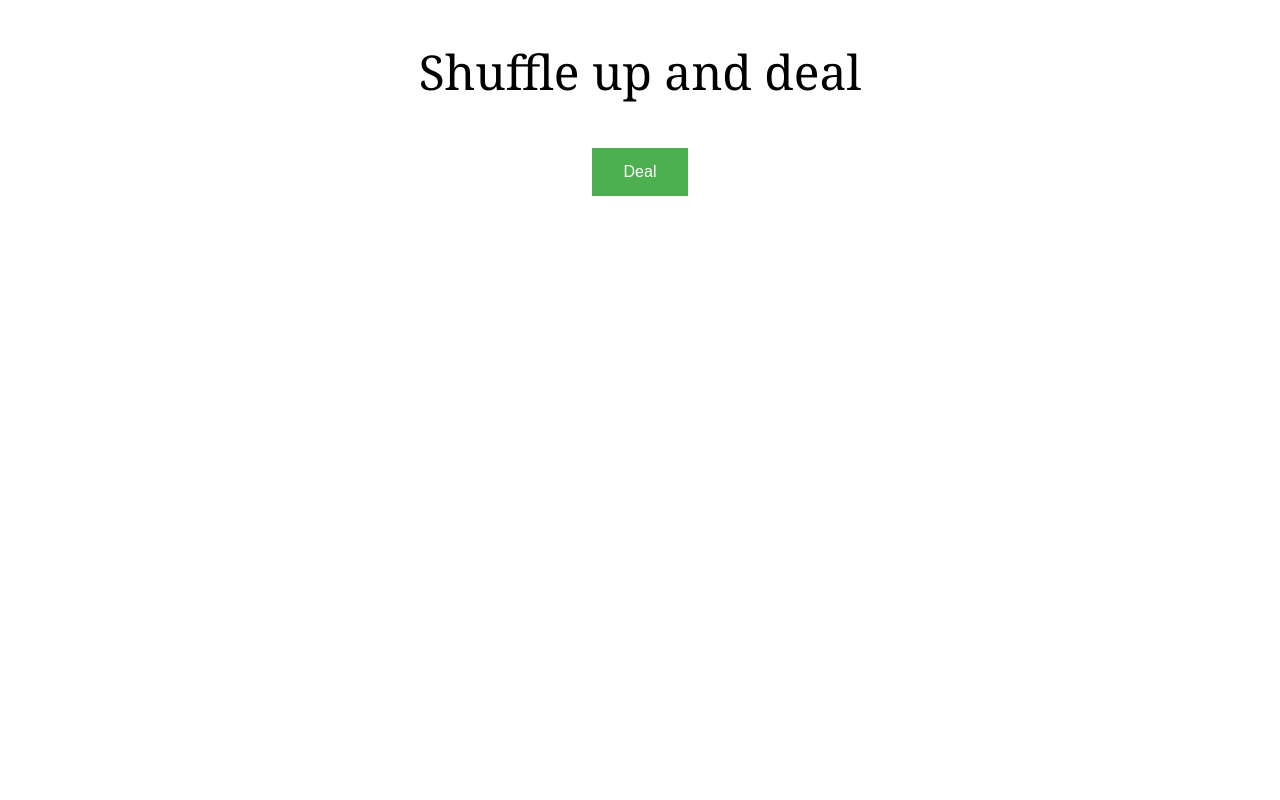
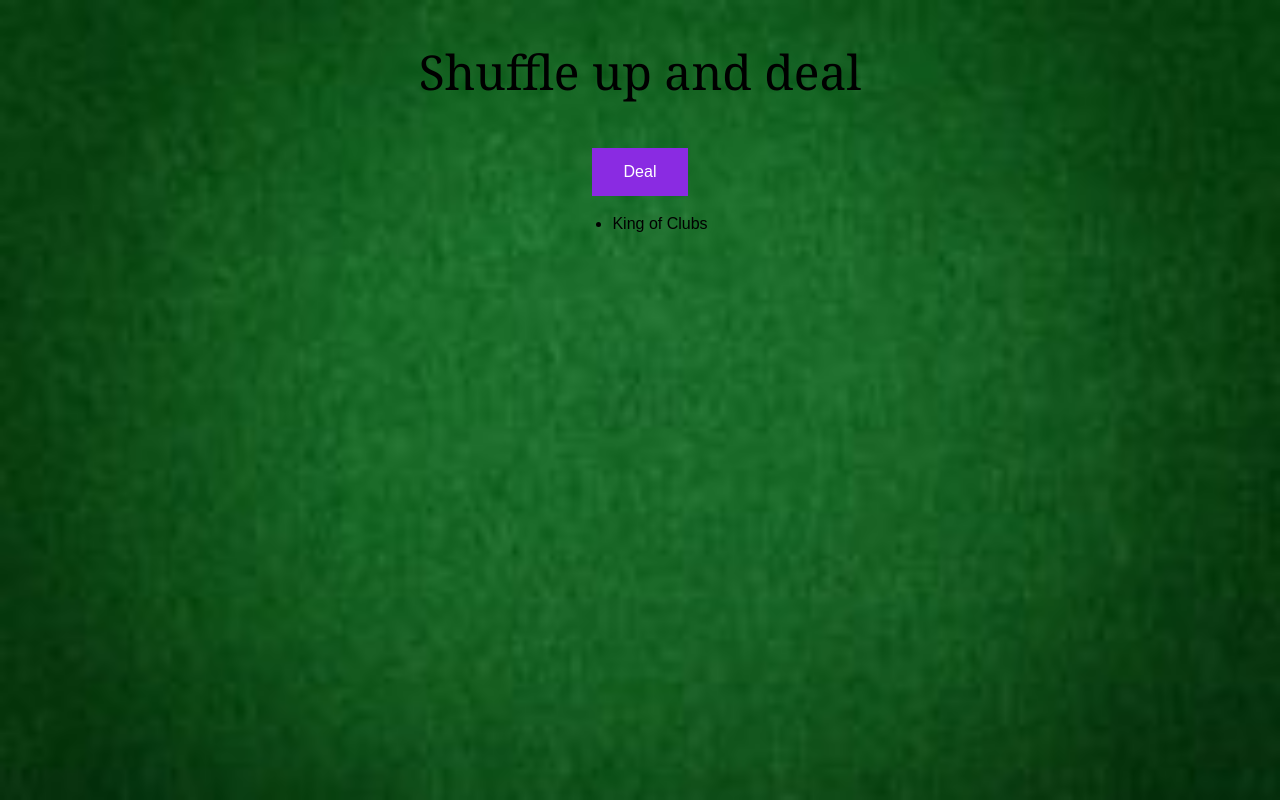
Before and after one commit to DRibeiro1124/shuffle, a website: page public/index.html in a window 1280 px wide. Both pictures are taken after a click on the button "Deal". Drawn offline with Linux system fonts and the light colour scheme.

Commit message:
added background pic, added li of cards displayed

```diff
--- a/public/index.html
+++ b/public/index.html
@@ -11,9 +11,11 @@
       <section id="intro">
         <p>Shuffle up and deal<p>
       </section>
+      <section class="dealer-button">
+        <button id="shuffle-button">Deal</button>
+      </section>
       <section class="felt">
-          <button id="shuffle-button">Deal</button>
-          <span></span>
+        <ul class="dealt-cards"></ul>
       </section>
       </main>
     <script src="/main.js" charset="utf-8"></script>
--- a/public/main.js
+++ b/public/main.js
@@ -5,8 +5,8 @@
 // document.addEventListener('DOMContentLoaded', main)
 
 const deck = []
-const suitOfCards = ['spades', 'hearts', 'diamonds', 'clubs']
-const rankOfCards = ['ace', 'deuce', 'trey', 'four', 'five', 'six', 'seven', 'eight', 'nine', 'ten', 'jack', 'queen', 'king']
+const suitOfCards = ['Spades', 'Hearts', 'Diamonds', 'Clubs']
+const rankOfCards = ['Ace', 'Deuce', 'Trey', 'Four', 'Five', 'Six', 'Seven', 'Eight', 'Nine', 'Ten', 'Jack', 'Queen', 'King']
 
 for (let i = 0; i < suitOfCards.length; i++) {
   for (let j = 0; j < rankOfCards.length; j++) {
@@ -16,10 +16,10 @@ for (let i = 0; i < suitOfCards.length; i++) {
 
 const shuffleButtonClickEvent = () => {
   const card = deck.pop()
-
-  // Build a list item and append it to the list in the page.
-
+  const newLi = document.createElement('li')
+  newLi.textContent = card
+  document.querySelector('.dealt-cards').appendChild(newLi)
   console.log(card)
 }
-
+document.addEventListener('DOMContentLoaded')
 document.querySelector('#shuffle-button').addEventListener('click', shuffleButtonClickEvent)
--- a/public/screen.css
+++ b/public/screen.css
@@ -6,6 +6,9 @@ body {
   margin: 0;
   min-height: 100%;
   font: 16px / 1 sans-serif;
+  background-image: url(./images/dark-green-poker-table-felt-soft-rough-textile-material-background-texture-close-up-shade-vignette-dark-green-felt-background-106339310.jpg);
+  background-repeat: no-repeat;
+  background-size: 100%;
 }
 
 #intro {
@@ -21,14 +24,19 @@ body {
 }
 
 #shuffle-button {
-  background-color: #4CAF50;
+  background-color: blueviolet;
     border: none;
     color: white;
     padding: 15px 32px;
     text-align: center;
     text-decoration: none;
-    display: inline-block;
+    display: flex;
     font-size: 16px;
     margin: 4px 2px;
     cursor: pointer;
 }
+
+.dealer-button {
+  display: flex;
+  justify-content: center;
+}
```
Also changed, not shown: public/images/dark-green-poker-table-felt-soft-rough-textile-material-background-texture-close-up-shade-vignette-dark-green-felt-background-106339310.jpg (added), public/images/poker-felt.jpg (added).
